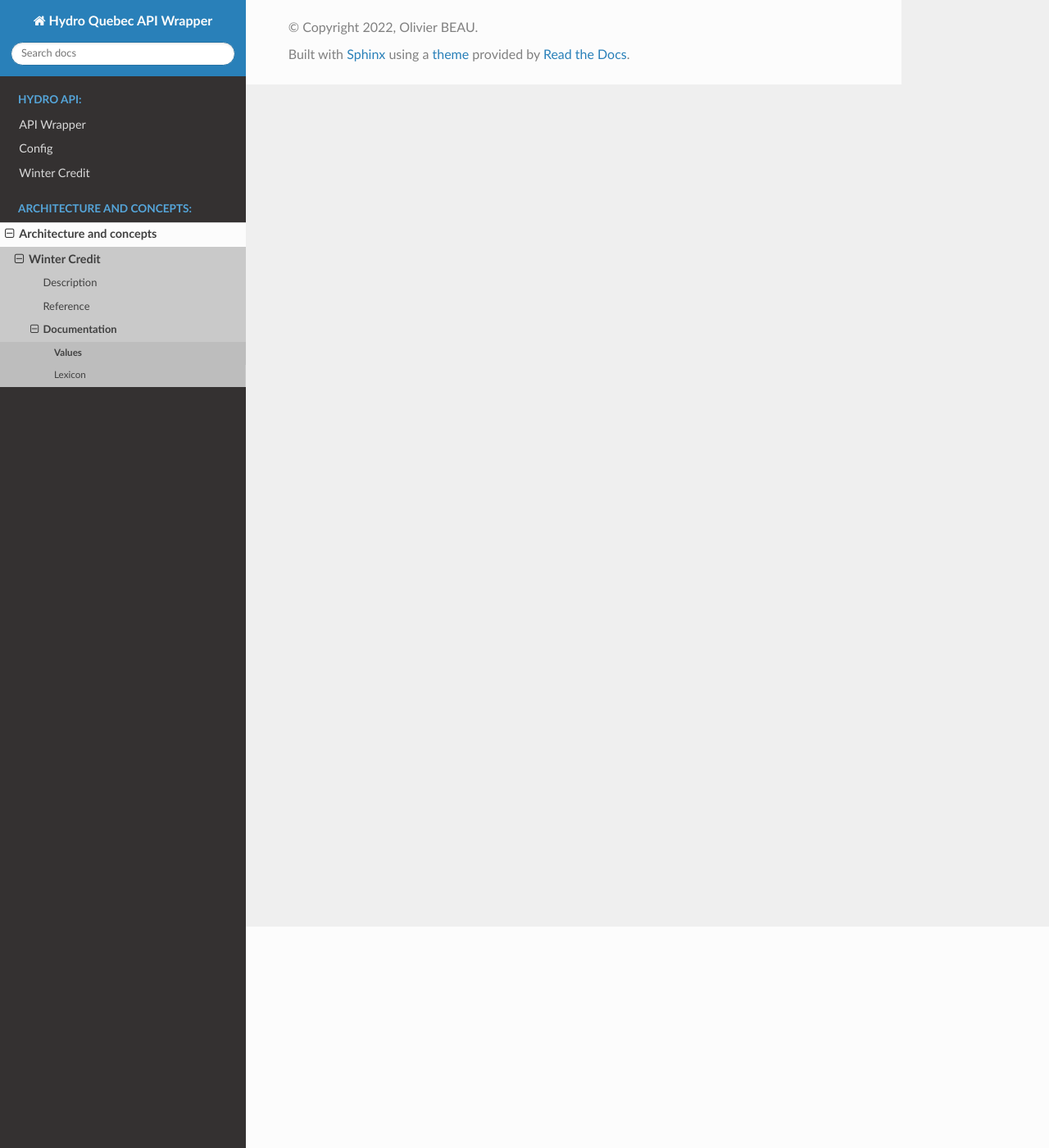
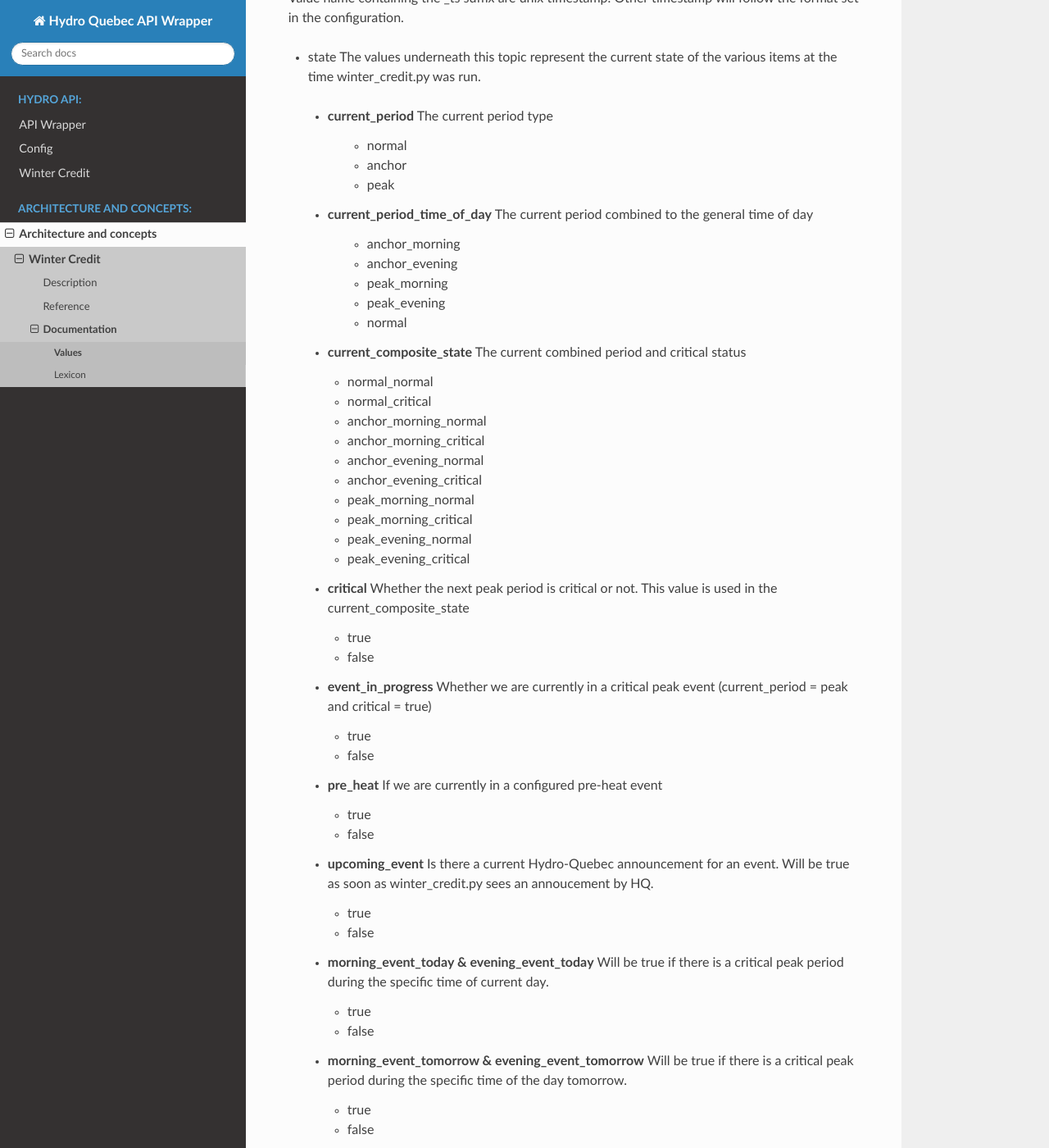
Before and after one commit to zepiaf/hydroqc, a Sphinx documentation site: the page built from docs/wintercredit/values.rst, in a window 1280 px wide and 1400 px high, scrolled down 270 px. Shown: the whole window at 82% size. Built offline with Sphinx 7.4.7 and the Read the Docs theme 2.0.0, drawn with Linux system fonts in a browser that asks for light colours; some of the changed text lies outside the part shown.

Commit message:
first jab at rst docs

```diff
--- a/docs/wintercredit/lexicon.rst
+++ b/docs/wintercredit/lexicon.rst
@@ -46,7 +46,7 @@ http://publicsde.regie-energie.qc.ca/projets/469/DocPrj/R-4057-2018-B-0062-DDR-R
             refered to as an “anchor” period.
 
 
-        * pre-heat | pre-critical-preak
+        * pre-heat
             A period of time when we want to run some automations before a critical peak event’s start.
 
             Ex: raise the thermostat setpoint.
--- a/docs/wintercredit/values.rst
+++ b/docs/wintercredit/values.rst
@@ -5,3 +5,110 @@ Values
    :maxdepth: 4
 
 TODO: Describe the meaning of the values returned by the module.
+
+* General
+
+Value name containing the _ts suffix are unix timestamp. Other timestamp will follow the format set in the configuration.
+
+* state
+  The values underneath this topic represent the current state of the various items at the time winter_credit.py was run.
+
+ * **current_period**
+   The current period type
+
+    * normal
+    * anchor
+    * peak
+
+ * **current_period_time_of_day**
+   The current period combined to the general time of day
+
+    * anchor_morning
+    * anchor_evening
+    * peak_morning
+    * peak_evening
+    * normal
+
+ * **current_composite_state**
+   The current combined period and critical status
+
+   * normal_normal
+   * normal_critical
+   * anchor_morning_normal
+   * anchor_morning_critical
+   * anchor_evening_normal
+   * anchor_evening_critical
+   * peak_morning_normal
+   * peak_morning_critical
+   * peak_evening_normal
+   * peak_evening_critical
+
+ * **critical**
+   Whether the next peak period is critical or not. This value is used in the current_composite_state
+
+   * true
+   * false
+
+ * **event_in_progress**
+   Whether we are currently in a critical peak event (current_period = peak and critical = true)
+
+   * true
+   * false
+
+ * **pre_heat**
+   If we are currently in a configured pre-heat event
+
+   * true
+   * false
+
+ * **upcoming_event**
+   Is there a current Hydro-Quebec announcement for an event. Will be true as soon as winter_credit.py sees an annoucement by HQ.
+
+   * true
+   * false
+
+ * **morning_event_today & evening_event_today**
+   Will be true if there is a critical peak period during the specific time of current day.
+
+   * true
+   * false
+ * **morning_event_tomorrow & evening_event_tomorrow**
+   Will be true if there is a critical peak period during the specific time of the day tomorrow.
+
+   * true
+   * false
+
+
+* next
+  The topics underneath this topic represent the next various periods.
+  * critical
+  * anchor
+  * peak
+
+  Each of the above will have the following values (except critical which may be absent if no upcoming critical peak event is in the future)
+  * start
+  * end
+  * start_ts
+  * end_ts
+  * critical (true|false)
+
+
+
+
+* today
+  The values under this topic represent the periods during the current day (0h00-23h59).
+  * anchor_periods
+
+   * morning
+   * evening
+
+  * peak_periods
+
+   * morning
+   * evening
+
+  Each of the above will have the following values (except critical which may be absent if no upcoming critical peak event is in the future)
+  * start
+  * end
+  * start_ts
+  * end_ts
```
